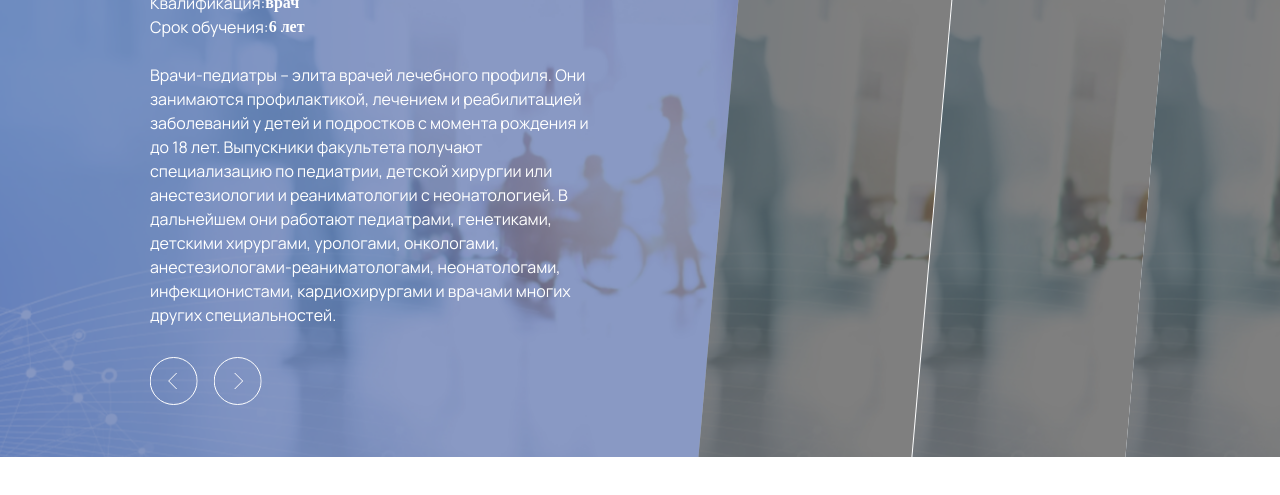
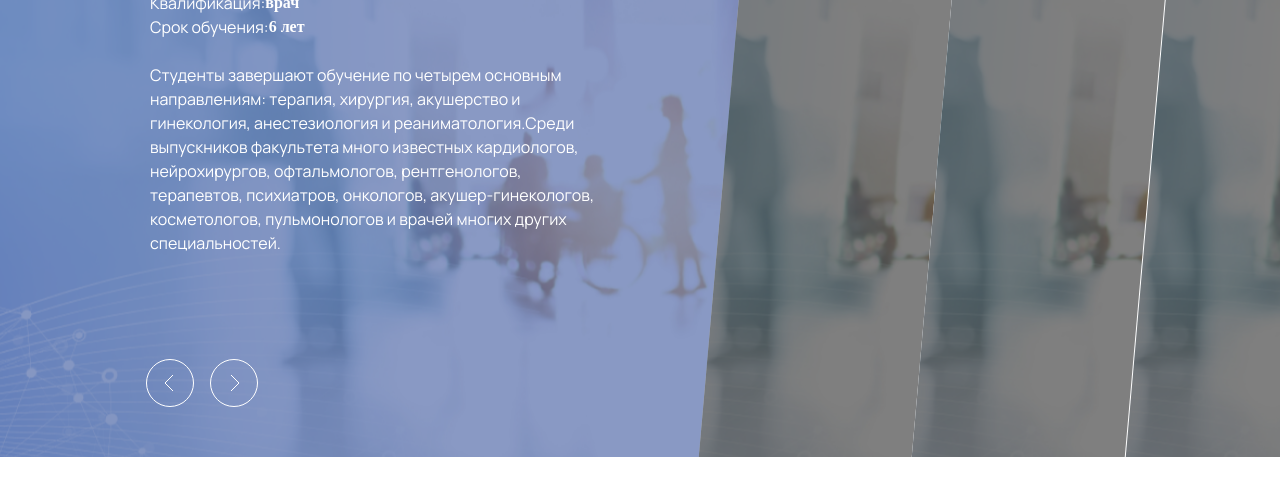
Before and after one commit to AlexeyShoshu/Swiper_BSMU, a plain HTML site: page index.html in a window 1280 px wide. Shown: the part 143-638 px from the top of the page. Drawn offline with Linux system fonts and the light colour scheme; a web font is replaced by a local one.

Commit message:
Правки 1

```diff
--- a/css/style.css
+++ b/css/style.css
@@ -124,7 +124,6 @@ a {
 }
 
 .bsmu__arrows {
-    margin-bottom: 27px;
     display: none;
 }
 
@@ -184,7 +183,7 @@ a {
 
 /* Swiper-bsmu */
 
-.swiper-slide-active {
+.bsmu-slider__slide.swiper-slide-active {
     width: 780px !important;
 }
 
@@ -219,7 +218,7 @@ a {
     opacity: .75;
 }
 
-.swiper-slide-active .bsmu__picture-wrap.image-wrap {
+.swiper-slide-active .bsmu__picture-wrap.image-wrap, .bsmu-slider__slide:last-child {
     transform: skew(0);
     left: 0;
 }
@@ -237,12 +236,8 @@ a {
     display: inline-block;
 }
 
-.bsmu__arrows {
-    margin-top: 30px;
-}
-
 .swiper-slide-active .bsmu__card-text-wrap {
-    padding: 30px 134px 114px 150px;
+    padding: 30px 134px 200px 150px;
 }
 
 .bsmu__card-text-wrap {
@@ -254,3 +249,19 @@ a {
 .swiper-slide-active .bsmu__card-small-text {
     display: flex;
 }
+
+.swiper-slide-active .bsmu__arrows {
+    position: absolute;
+    z-index: 10;
+    bottom: 50px;
+    left: 146px;
+    width: 100%;
+}
+
+.bsmu-slider__slide {
+    transition: 1s;
+}
+
+/* .bsmu-slider__slide:last-child .bsmu__picture-wrap.image-wrap {
+    left: 0;
+} */
--- a/index.html
+++ b/index.html
@@ -22,6 +22,11 @@
                         <a href="#!" class="bsmu__card-small">
                             <div class="bsmu__link">
                                 <div class="bsmu__picture-wrap image-wrap">
+                                    <div class="bsmu__arrows d-flex">
+                                        <div class="arrow arrow-left"></div>
+                                        <div class="arrow arrow-right"></div>
+                                    </div>
+
                                     <div class="bsmu__card-text-wrap">
                                         <div class="bsmu__card-small-block">
                                             <div class="bsmu__card-small-desc">
@@ -46,10 +51,6 @@
                                                 онкологов, акушер-гинекологов, косметологов, пульмонологов и врачей
                                                 многих других специальностей.
                                             </div>
-                                            <div class="bsmu__arrows d-flex">
-                                                <div class="arrow arrow-left"></div>
-                                                <div class="arrow arrow-right"></div>
-                                            </div>
                                         </div>
                                     </div>
                                 </div>
@@ -62,6 +63,11 @@
                         <a href="#!" class="bsmu__card-small">
                             <div class="bsmu__link">
                                 <div class="bsmu__picture-wrap image-wrap">
+                                    <div class="bsmu__arrows d-flex">
+                                        <div class="arrow arrow-left"></div>
+                                        <div class="arrow arrow-right"></div>
+                                    </div>
+
                                     <div class="bsmu__card-text-wrap">
                                         <div class="bsmu__card-small-block">
                                             <div class="bsmu__card-small-desc">
@@ -93,10 +99,7 @@
                                                 педиатрами, генетиками, детскими хирургами, урологами, онкологами,
                                                 анестезиологами-реаниматологами, неонатологами, инфекционистами,
                                                 кардиохирургами и
-                                                врачами многих других специальностей. </div>
-                                            <div class="bsmu__arrows d-flex">
-                                                <div class="arrow arrow-left"></div>
-                                                <div class="arrow arrow-right"></div>
+                                                врачами многих других специальностей.
                                             </div>
                                         </div>
                                     </div>
@@ -110,6 +113,11 @@
                         <a href="#!" class="bsmu__card-small">
                             <div class="bsmu__link">
                                 <div class="bsmu__picture-wrap image-wrap">
+                                    <div class="bsmu__arrows d-flex">
+                                        <div class="arrow arrow-left"></div>
+                                        <div class="arrow arrow-right"></div>
+                                    </div>
+
                                     <div class="bsmu__card-text-wrap">
                                         <div class="bsmu__card-small-block">
                                             <div class="bsmu__card-small-desc">
@@ -134,10 +142,6 @@
                                                 врачами-паразитологами,
                                                 врачами по радиационной гигиене, эпидемиологии и общественного здоровья.
                                             </div>
-                                            <div class="bsmu__arrows d-flex">
-                                                <div class="arrow arrow-left"></div>
-                                                <div class="arrow arrow-right"></div>
-                                            </div>
                                         </div>
                                     </div>
                                 </div>
@@ -150,6 +154,11 @@
                         <a href="#!" class="bsmu__card-small">
                             <div class="bsmu__link">
                                 <div class="bsmu__picture-wrap image-wrap">
+                                    <div class="bsmu__arrows d-flex">
+                                        <div class="arrow arrow-left"></div>
+                                        <div class="arrow arrow-right"></div>
+                                    </div>
+
                                     <div class="bsmu__card-text-wrap">
                                         <div class="bsmu__card-small-block">
                                             <div class="bsmu__card-small-desc">
@@ -176,10 +185,7 @@
                                                 cдачи государственных экзаменов выпускникам присваивается воинское
                                                 звание
                                                 «старший
-                                                лейтенант медицинской службы». </div>
-                                            <div class="bsmu__arrows d-flex">
-                                                <div class="arrow arrow-left"></div>
-                                                <div class="arrow arrow-right"></div>
+                                                лейтенант медицинской службы».
                                             </div>
                                         </div>
                                     </div>
@@ -193,6 +199,11 @@
                         <a href="#!" class="bsmu__card-small">
                             <div class="bsmu__link">
                                 <div class="bsmu__picture-wrap image-wrap">
+                                    <div class="bsmu__arrows d-flex">
+                                        <div class="arrow arrow-left"></div>
+                                        <div class="arrow arrow-right"></div>
+                                    </div>
+
                                     <div class="bsmu__card-text-wrap">
                                         <div class="bsmu__card-small-block">
                                             <div class="bsmu__card-small-desc">
@@ -221,10 +232,6 @@
                                                 ортопедами, хирургами, детскими стоматологами, челюстно-лицевыми
                                                 хирургами.
                                             </div>
-                                            <div class="bsmu__arrows d-flex">
-                                                <div class="arrow arrow-left"></div>
-                                                <div class="arrow arrow-right"></div>
-                                            </div>
                                         </div>
                                     </div>
                                 </div>
@@ -237,6 +244,11 @@
                         <a href="#!" class="bsmu__card-small">
                             <div class="bsmu__link">
                                 <div class="bsmu__picture-wrap image-wrap">
+                                    <div class="bsmu__arrows d-flex">
+                                        <div class="arrow arrow-left"></div>
+                                        <div class="arrow arrow-right"></div>
+                                    </div>
+
                                     <div class="bsmu__card-text-wrap">
                                         <div class="bsmu__card-small-block">
                                             <div class="bsmu__card-small-desc">
@@ -262,10 +274,7 @@
                                                 др.
                                                 Специалисты данной квалификации имеют право работать в аптеках, на
                                                 фармацевтических
-                                                предприятиях, в научно-исследовательских лабораториях. </div>
-                                            <div class="bsmu__arrows d-flex">
-                                                <div class="arrow arrow-left"></div>
-                                                <div class="arrow arrow-right"></div>
+                                                предприятиях, в научно-исследовательских лабораториях.
                                             </div>
                                         </div>
                                     </div>
@@ -275,11 +284,12 @@
                     </div>
                 </div>
             </div>
+        </div>
+    </div>
 
-            <script src="js/swiper.jquery.min.js"></script>
-            <script src="js/swiper.min.js"></script>
-            <script src="js/script.js"></script>
-
+    <script src="js/swiper.jquery.min.js"></script>
+    <script src="js/swiper.min.js"></script>
+    <script src="js/script.js"></script>
 
 </body>
 
--- a/js/script.js
+++ b/js/script.js
@@ -5,7 +5,7 @@ new Swiper('.bsmu-slider', {
     },
 
     autoplay: {
-        delay: 3000,
+        delay: 500000,
     },
 
     loop: true,
@@ -13,6 +13,8 @@ new Swiper('.bsmu-slider', {
     slidesPerView: 6,
 
     slidesPerScroll: 1,
+
+    allowTouchMove: false,
 
     breakpoints: {
         576: {
```
